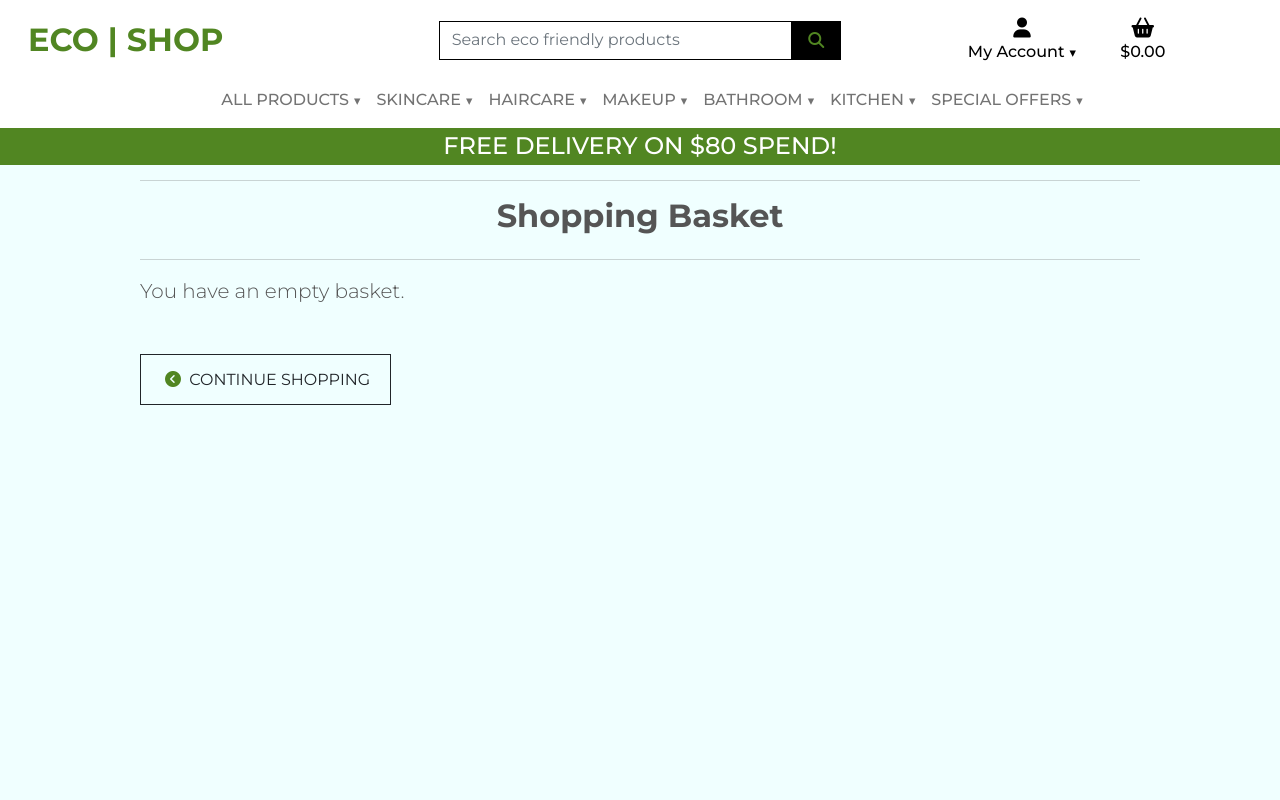
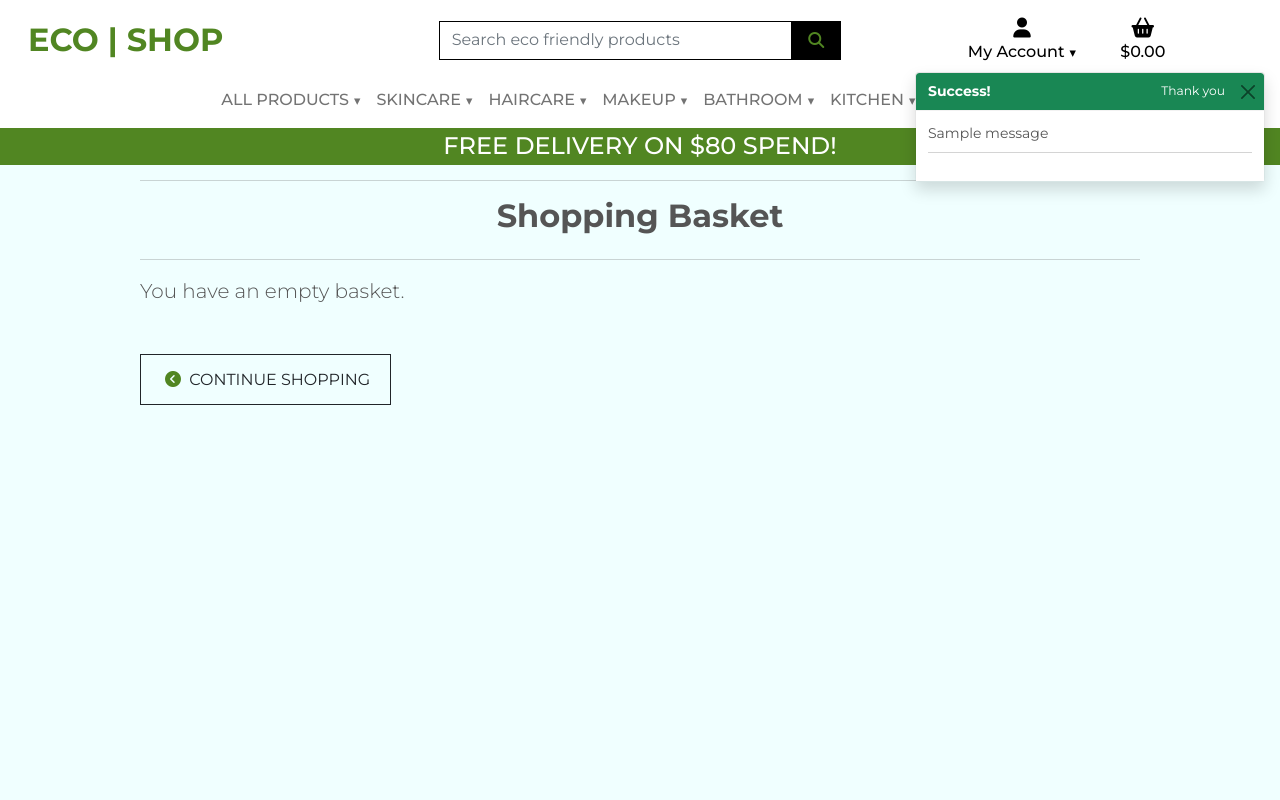
Before and after one commit to Cutbert1/Eco-Shop, a Django app: page /basket/ in a window 1280 px wide. Run offline with Django 4.2, Linux system fonts and the light colour scheme; tables that the repository leaves empty hold one stand-in row (values such as "Sample post"); one stand-in notice (Sample message) is shown; some libraries are stand-ins or nearby versions.

Commit message:
Add toast with shopping bsket preview

```diff
--- a/basket/views.py
+++ b/basket/views.py
@@ -1,6 +1,9 @@
 from django.shortcuts import render, redirect, reverse
 from django.http import JsonResponse
 from django.views.decorators.http import require_POST
+from django.contrib import messages
+
+from products.models import Product
 import logging
 
 logger = logging.getLogger(__name__)
@@ -16,6 +19,8 @@ def view_basket(request):
 def add_item_to_basket(request, item_id):
     """Add a specific quantity of an item to the shopping basket."""
 
+    product = Product.objects.get(pk=item_id)
+
     quantity = get_quantity_from_request(request)
     redirect_url = request.POST.get('redirect_url')
     basket = get_basket_from_session(request)
@@ -23,6 +28,7 @@ def add_item_to_basket(request, item_id):
     update_basket(basket, item_id, quantity)
 
     request.session['basket'] = basket
+    messages.success(request, f'Added {product.name} to your basket')
     return redirect(redirect_url)
 
 
@@ -41,6 +47,8 @@ def update_basket(basket, item_id, quantity):
 def update_basket_quantity(request, item_id):
     """ Update quantity of individual product in a user's basket """
 
+    product = Product.objects.get(pk=item_id)
+
     quantity = int(request.POST.get('quantity', 0))
     basket = request.session.get('basket', {})
 
@@ -50,12 +58,16 @@ def update_basket_quantity(request, item_id):
         basket.pop(item_id, None)
 
     request.session['basket'] = basket
+    messages.success(request, f'{product.name} : quantity updated to {basket[item_id]}')  # noqa
     return redirect(reverse('view_basket'))
 
 
 @require_POST
 def remove_from_basket(request, item_id):
     """ Remove the item from the shopping basket """
+
+    product = Product.objects.get(pk=item_id)
+
     try:
         basket = request.session.get('basket', {})
 
@@ -65,6 +77,7 @@ def remove_from_basket(request, item_id):
         if item_id in basket:
             basket.pop(item_id)
             request.session['basket'] = basket
+            messages.success(request, f'Removed {product.name} from basket')
             return JsonResponse({
                 'message': 'Item removed successfully'
                 }, status=200)
@@ -73,7 +86,8 @@ def remove_from_basket(request, item_id):
                 'error': 'Item not found in basket'}, status=404
                 )
 
-    except Exception as e: ## noqa
+    except Exception as e:
+        messages.error(request, f'Error removing item: {e}')
         return JsonResponse({
             'error': 'An error occurred while removing the item'
             }, status=500)
--- a/eco_shop/settings.py
+++ b/eco_shop/settings.py
@@ -79,6 +79,8 @@ TEMPLATES = [
         },
     },
 ]
+
+MESSAGE_STORAGE = 'django.contrib.messages.storage.session.SessionStorage'
 
 AUTHENTICATION_BACKENDS = [
 
--- a/products/views.py
+++ b/products/views.py
@@ -39,7 +39,7 @@ def fetch_all_products(request):
 
     if search_query:
         if not search_query:
-            messages.error(request, "There was no search parameter")
+            messages.error(request, "There was no search criteria")
             return redirect(reverse('product'))
         products = filter_products_by_query(products, search_query)
 
--- a/static/css/base.css
+++ b/static/css/base.css
@@ -139,6 +139,20 @@ body {
     width: 24px;
     height: 24px;
 }
+
+/* ------------------------------- bootstrap toasts */
+
+.message-container {
+    position: fixed;
+    top: 72px;
+    right: 15px;
+    z-index: 99999999999;
+}
+
+.custom-toast {
+    overflow: visible;
+}
+
 /* -------------------------------- Media Queries */
 
 /* Slightly larger container on xl screens */
--- a/templates/base.html
+++ b/templates/base.html
@@ -119,7 +119,21 @@
         </header>
 
         {% if messages %}
-            <div class="message-container"></div>
+            <div class="message-container">
+                {% for message in messages %}
+                    {% with message.level as level %}
+                        {% if level == 40 %}
+                            {% include 'includes/toasts/toast_error.html' %}
+                        {% elif level == 30 %}
+                            {% include 'includes/toasts/toast_warning.html' %}
+                        {% elif level == 25 %}
+                            {% include 'includes/toasts/toast_success.html' %}
+                        {% else %}
+                            {% include 'includes/toasts/toast_info.html' %}
+                        {% endif %}
+                    {% endwith %}
+                {% endfor %}
+            </div>
         {% endif %}
 
         {% block page_header %}
@@ -129,6 +143,11 @@
         {% endblock %}
 
         {% block postloadjs %}
+
+        <script type="text/javascript">
+            $('.toast').toast('show');
+          </script>
+
         {% endblock %}
 
 
--- /dev/null
+++ b/templates/includes/toasts/toast_success.html
@@ -0,0 +1,48 @@
+<div class="toast custom-toast" role="alert" aria-live="assertive" aria-atomic="true" data-autohide="false">
+    <div class="toast-header bg-success">
+        <strong class="me-auto text-white">Success!</strong>
+        <small class="text-white">Thank you</small>
+        <button type="button" class="btn-close" data-dismiss="toast" aria-label="Close"></button>
+    </div>
+    <div class="toast-body bg-white">
+        <div class="row">
+            <div class="col">
+                {{ message }}
+                <hr class="mt-2 mb-3">
+            </div>
+        </div>
+        {% if grand_total %}
+            <h6 class="logo-font bg-light text-dark p-2 rounded-3 mb-3">Your Basket ({{ product_count }}) items</h6>
+            <div>
+                {% for item in basket_items %}
+                <div class="row align-items-center mb-2">
+                    <div class="col-3">
+                        <img class="img-fluid rounded" src="{{ item.product.product_image.url }}" alt="{{ item.product.name }}">
+                    </div>
+                    <div class="col-9">
+                        <h6 class="mb-0">{{ item.product.name }}</h6>
+                        <p class="mb-0 small text-muted">Qty: {{ item.quantity }}</p>
+                    </div>
+                </div>
+                {% endfor %}
+            </div>
+            <div class="row mt-3">
+                <div class="col">
+                    <p class="fw-bold mb-2 text-dark">
+                        Total{% if free_delivery_delta > 0 %} (Exc. delivery){% endif %}:
+                        <span class="float-end">${{ total|floatformat:2 }}</span>
+                    </p>
+                    {% if free_delivery_delta > 0 %}
+                        <div class="alert alert-warning p-2 text-center mb-3">
+                            Spend <strong>${{ free_delivery_delta }}</strong> more to get free next day delivery!
+                        </div>
+                    {% endif %}
+                    <a href="{% url 'view_basket' %}" class="btn btn-dark w-100">
+                        <span class="text-uppercase">Secure Checkout</span>
+                        <i class="fas fa-lock ms-2 icon"></i>
+                    </a>
+                </div>
+            </div>
+        {% endif %}
+    </div>
+</div>
```
Also changed, not shown: templates/includes/toasts/toast_error.html (added, +10 -0 lines), templates/includes/toasts/toast_info.html (added, +10 -0 lines), templates/includes/toasts/toast_warning.html (added, +10 -0 lines).
